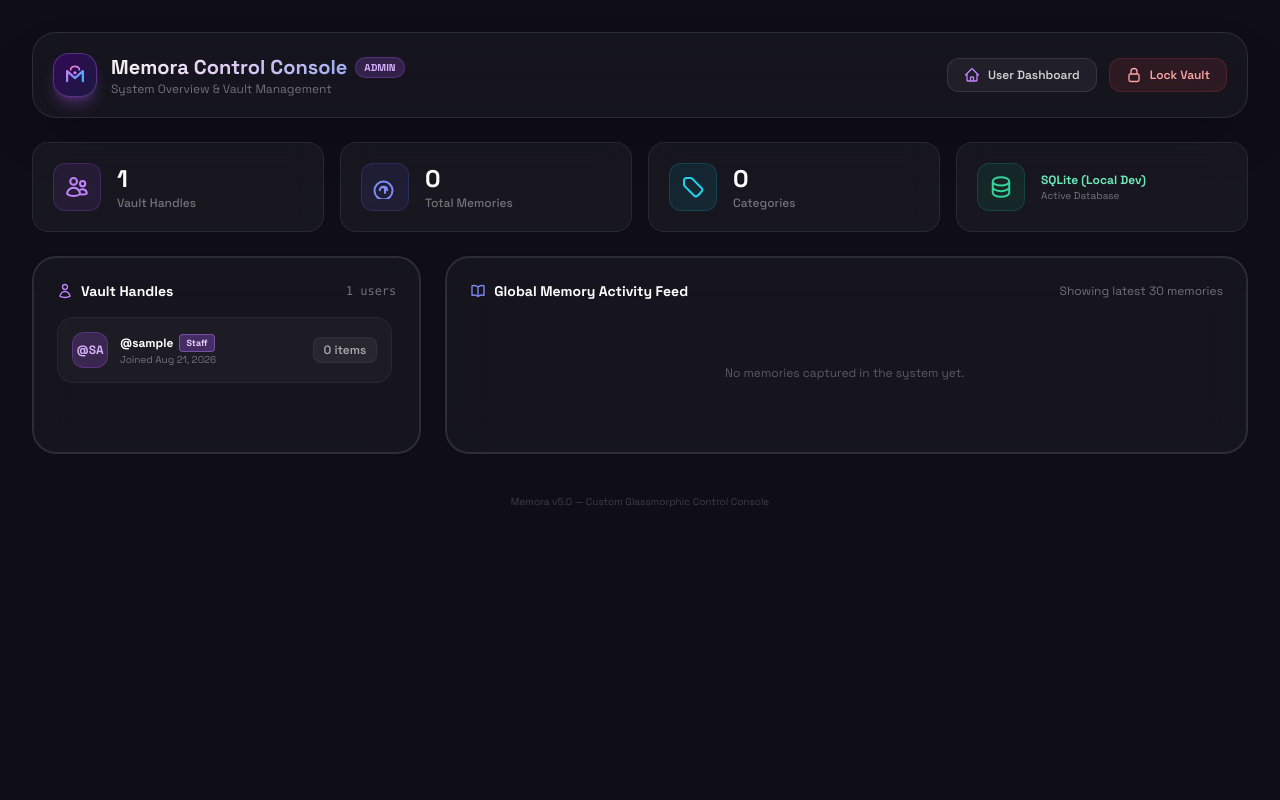
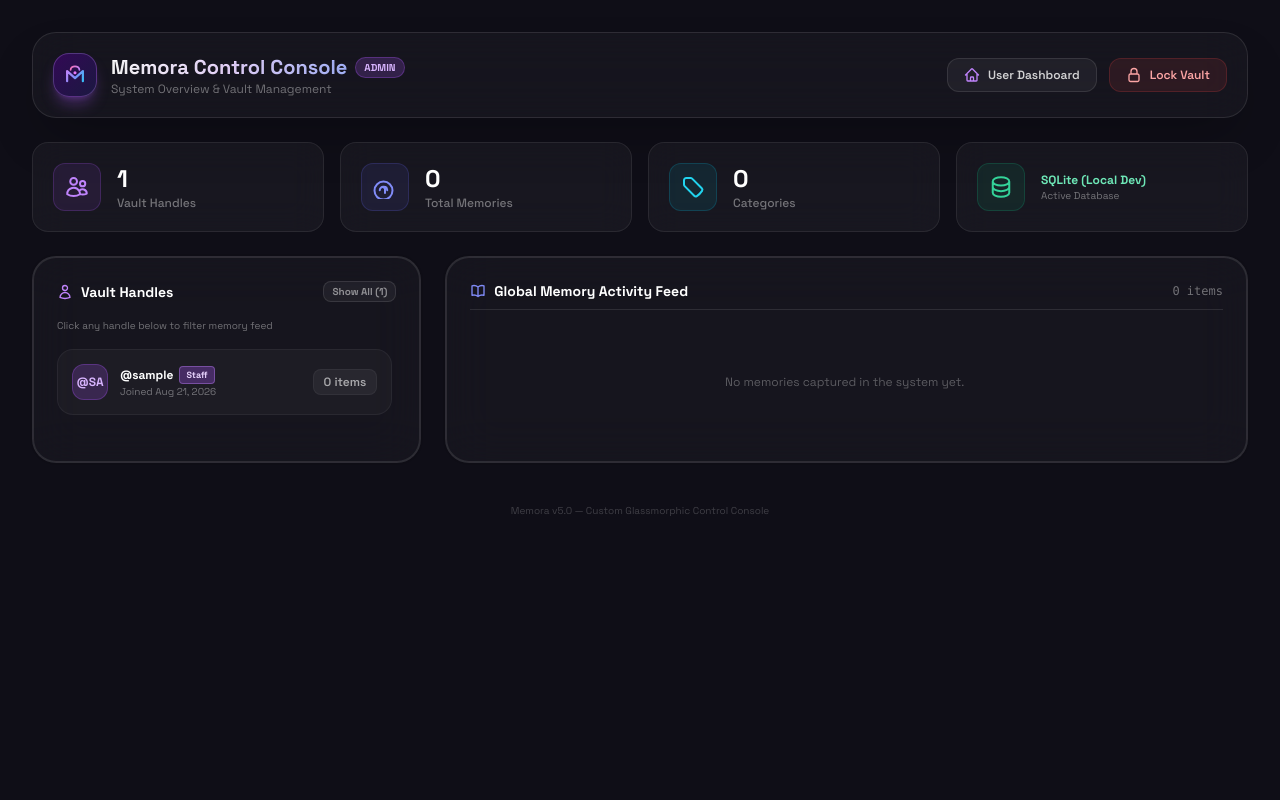
Before and after one commit to omtiwari17/Memora, a Django app: page /ctrl/ in a window 1280 px wide. Run offline with Django 5.2, Linux system fonts and the light colour scheme; the visitor is signed in with stand-in values (Sample User, id 1); data comes from the database, SQL or seed files in the repository; data that the repository does not hold is empty; some libraries are stand-ins or nearby versions.

Commit message:
feat(admin): add interactive HTMX user filtering to admin memory feed when clicking a Vault Handle

```diff
--- a/quotes/templates/quotes/admin_dashboard.html
+++ b/quotes/templates/quotes/admin_dashboard.html
@@ -156,18 +156,32 @@
                         <svg class="w-4 h-4 text-purple-400" fill="none" viewBox="0 0 24 24" stroke="currentColor" stroke-width="2"><path stroke-linecap="round" stroke-linejoin="round" d="M15.75 6a3.75 3.75 0 11-7.5 0 3.75 3.75 0 017.5 0zM4.501 20.118a7.5 7.5 0 0114.998 0A17.933 17.933 0 0112 21.75c-2.676 0-5.216-.584-7.499-1.632z"/></svg>
                         Vault Handles
                     </h2>
-                    <span class="text-xs text-white/40 font-mono">{{ total_users }} users</span>
+                    <button
+                        hx-get="{% url 'custom_admin_panel' %}?user_id="
+                        hx-target="#admin-memory-feed-container"
+                        hx-swap="innerHTML"
+                        class="text-[10px] font-bold text-white/50 hover:text-white bg-white/5 hover:bg-white/10 px-2 py-0.5 rounded-lg border border-white/10 transition-all"
+                    >
+                        Show All ({{ total_users }})
+                    </button>
                 </div>
+
+                <p class="text-[10px] text-white/40">Click any handle below to filter memory feed</p>
 
                 <div class="space-y-2.5 max-h-[500px] overflow-y-auto pr-1">
                     {% for item in user_data %}
-                    <div class="p-3.5 rounded-2xl bg-white/[0.03] hover:bg-white/[0.06] border border-white/5 flex items-center justify-between transition-all">
+                    <div
+                        hx-get="{% url 'custom_admin_panel' %}?user_id={{ item.user.id }}"
+                        hx-target="#admin-memory-feed-container"
+                        hx-swap="innerHTML"
+                        class="p-3.5 rounded-2xl bg-white/[0.03] hover:bg-purple-500/10 hover:border-purple-500/30 border border-white/5 flex items-center justify-between transition-all cursor-pointer group"
+                    >
                         <div class="flex items-center gap-3">
-                            <div class="w-9 h-9 rounded-xl bg-purple-500/20 text-purple-300 font-bold text-xs flex items-center justify-center border border-purple-500/30">
+                            <div class="w-9 h-9 rounded-xl bg-purple-500/20 text-purple-300 font-bold text-xs flex items-center justify-center border border-purple-500/30 group-hover:scale-105 transition-all">
                                 @{{ item.user.username|slice:":2"|upper }}
                             </div>
                             <div>
-                                <div class="text-xs font-bold text-white flex items-center gap-1.5">
+                                <div class="text-xs font-bold text-white flex items-center gap-1.5 group-hover:text-purple-200 transition-all">
                                     @{{ item.user.username }}
                                     {% if item.user.is_staff or item.user.is_superuser %}
                                     <span class="text-[9px] px-1.5 py-0.2 rounded bg-purple-500/30 text-purple-200 border border-purple-400/40">Staff</span>
@@ -177,7 +191,7 @@
                             </div>
                         </div>
 
-                        <div class="flex items-center gap-3">
+                        <div class="flex items-center gap-3" onclick="event.stopPropagation()">
                             <span class="text-xs font-semibold text-white/60 bg-white/5 px-2.5 py-1 rounded-lg border border-white/5">
                                 {{ item.memory_count }} items
                             </span>
@@ -196,58 +210,10 @@
                 </div>
             </div>
 
-            <!-- Global Memories Feed -->
-            <div class="glass rounded-3xl p-6 border border-white/10 lg:col-span-2 space-y-4">
-                <div class="flex items-center justify-between">
-                    <h2 class="text-sm font-bold text-white flex items-center gap-2">
-                        <svg class="w-4 h-4 text-indigo-400" fill="none" viewBox="0 0 24 24" stroke="currentColor" stroke-width="2"><path stroke-linecap="round" stroke-linejoin="round" d="M12 6.042A8.967 8.967 0 006 3.75c-1.052 0-2.062.18-3 .512v14.25A8.987 8.987 0 016 18c2.305 0 4.408.867 6 2.292m0-14.25a8.966 8.966 0 016-2.292c1.052 0 2.062.18 3 .512v14.25A8.987 8.987 0 0018 18c-2.305 0-4.408.867-6 2.292m0-14.25v14.25"/></svg>
-                        Global Memory Activity Feed
-                    </h2>
-                    <span class="text-xs text-white/40">Showing latest 30 memories</span>
-                </div>
-
-                <div class="space-y-3 max-h-[500px] overflow-y-auto pr-1">
-                    {% for mem in recent_memories %}
-                    <div id="admin-mem-{{ mem.id }}" class="p-4 rounded-2xl bg-white/[0.03] hover:bg-white/[0.05] border border-white/5 transition-all space-y-2">
-                        <div class="flex items-center justify-between gap-2">
-                            <div class="flex items-center gap-2">
-                                <span class="text-xs font-bold text-purple-300 bg-purple-500/10 px-2 py-0.5 rounded-md border border-purple-500/20">
-                                    @{{ mem.user.username|default:"anonymous" }}
-                                </span>
-                                {% if mem.category %}
-                                <span class="text-[10px] font-semibold px-2 py-0.5 rounded-md" style="background-color: {{ mem.category.color }}20; color: {{ mem.category.color }}; border: 1px solid {{ mem.category.color }}40;">
-                                    {{ mem.category.name }}
-                                </span>
-                                {% endif %}
-                            </div>
-
-                            <div class="flex items-center gap-3 text-[10px] text-white/40">
-                                <span>{{ mem.created_at|date:"M d, H:i" }}</span>
-                                <button
-                                    hx-post="{% url 'memory_delete' mem.id %}"
-                                    hx-target="#admin-mem-{{ mem.id }}"
-                                    hx-swap="outerHTML"
-                                    hx-confirm="Are you sure you want to delete this memory?"
-                                    class="text-red-400/60 hover:text-red-400 font-bold transition-all"
-                                >
-                                    Delete
-                                </button>
-                            </div>
-                        </div>
-
-                        {% if mem.title %}
-                        <div class="text-xs font-bold text-white">{{ mem.title }}</div>
-                        {% endif %}
-
-                        <div class="text-xs text-white/70 line-clamp-2 leading-relaxed">
-                            {{ mem.content }}
-                        </div>
-                    </div>
-                    {% empty %}
-                    <div class="text-center py-12 text-white/30 text-xs">
-                        No memories captured in the system yet.
-                    </div>
-                    {% endfor %}
+            <!-- Global Memories Feed (Dynamic Container) -->
+            <div class="glass rounded-3xl p-6 border border-white/10 lg:col-span-2">
+                <div id="admin-memory-feed-container" class="space-y-4">
+                    {% include "quotes/partials/admin_memory_feed.html" %}
                 </div>
             </div>
 
--- /dev/null
+++ b/quotes/templates/quotes/partials/admin_memory_feed.html
@@ -0,0 +1,74 @@
+<div class="flex items-center justify-between gap-2 pb-2 border-b border-white/10">
+    <div class="flex items-center gap-2">
+        <h2 class="text-sm font-bold text-white flex items-center gap-2">
+            <svg class="w-4 h-4 text-indigo-400" fill="none" viewBox="0 0 24 24" stroke="currentColor" stroke-width="2"><path stroke-linecap="round" stroke-linejoin="round" d="M12 6.042A8.967 8.967 0 006 3.75c-1.052 0-2.062.18-3 .512v14.25A8.987 8.987 0 016 18c2.305 0 4.408.867 6 2.292m0-14.25a8.966 8.966 0 016-2.292c1.052 0 2.062.18 3 .512v14.25A8.987 8.987 0 0018 18c-2.305 0-4.408.867-6 2.292m0-14.25v14.25"/></svg>
+            {% if selected_user %}
+                <span class="text-purple-300">@{{ selected_user.username }}'s</span> Memory Feed
+            {% else %}
+                Global Memory Activity Feed
+            {% endif %}
+        </h2>
+    </div>
+
+    <div class="flex items-center gap-2">
+        {% if selected_user %}
+        <button
+            hx-get="{% url 'custom_admin_panel' %}?user_id="
+            hx-target="#admin-memory-feed-container"
+            hx-swap="innerHTML"
+            class="text-[10px] font-bold text-purple-300 hover:text-white bg-purple-500/20 hover:bg-purple-500/30 px-2.5 py-1 rounded-lg border border-purple-500/30 transition-all flex items-center gap-1"
+        >
+            ✕ Show All Users
+        </button>
+        {% endif %}
+        <span class="text-xs text-white/40 font-mono">{{ recent_memories|length }} items</span>
+    </div>
+</div>
+
+<div class="space-y-3 max-h-[500px] overflow-y-auto pr-1">
+    {% for mem in recent_memories %}
+    <div id="admin-mem-{{ mem.id }}" class="p-4 rounded-2xl bg-white/[0.03] hover:bg-white/[0.05] border border-white/5 transition-all space-y-2">
+        <div class="flex items-center justify-between gap-2">
+            <div class="flex items-center gap-2">
+                <span class="text-xs font-bold text-purple-300 bg-purple-500/10 px-2 py-0.5 rounded-md border border-purple-500/20">
+                    @{{ mem.user.username|default:"anonymous" }}
+                </span>
+                {% if mem.category %}
+                <span class="text-[10px] font-semibold px-2 py-0.5 rounded-md" style="background-color: {{ mem.category.color }}20; color: {{ mem.category.color }}; border: 1px solid {{ mem.category.color }}40;">
+                    {{ mem.category.name }}
+                </span>
+                {% endif %}
+            </div>
+
+            <div class="flex items-center gap-3 text-[10px] text-white/40">
+                <span>{{ mem.created_at|date:"M d, H:i" }}</span>
+                <button
+                    hx-post="{% url 'memory_delete' mem.id %}"
+                    hx-target="#admin-mem-{{ mem.id }}"
+                    hx-swap="outerHTML"
+                    hx-confirm="Are you sure you want to delete this memory?"
+                    class="text-red-400/60 hover:text-red-400 font-bold transition-all"
+                >
+                    Delete
+                </button>
+            </div>
+        </div>
+
+        {% if mem.title %}
+        <div class="text-xs font-bold text-white">{{ mem.title }}</div>
+        {% endif %}
+
+        <div class="text-xs text-white/70 line-clamp-2 leading-relaxed">
+            {{ mem.content }}
+        </div>
+    </div>
+    {% empty %}
+    <div class="text-center py-12 text-white/30 text-xs">
+        {% if selected_user %}
+        No memories captured by @{{ selected_user.username }} yet.
+        {% else %}
+        No memories captured in the system yet.
+        {% endif %}
+    </div>
+    {% endfor %}
+</div>
--- a/quotes/views.py
+++ b/quotes/views.py
@@ -776,9 +776,12 @@ def favicon_view(request):
 # ── Custom Glassmorphic Admin Console ──────────────────────────────────
 @login_required(login_url="login")
 def custom_admin_panel(request):
-    """Custom glassmorphic admin dashboard for system administration."""
+    """Custom glassmorphic admin dashboard for system administration with user filtering."""
     if not (request.user.is_staff or request.user.is_superuser):
         return render(request, "quotes/admin_denied.html", status=403)
+
+    selected_user_id = request.GET.get("user_id", "").strip()
+    selected_user = None
 
     users = User.objects.all().order_by("-date_joined")
     user_data = []
@@ -789,7 +792,22 @@ def custom_admin_panel(request):
             "memory_count": mem_count,
         })
 
-    recent_memories = Memory.objects.select_related("user", "category").all().order_by("-created_at")[:30]
+    recent_memories = Memory.objects.select_related("user", "category").all()
+
+    if selected_user_id.isdigit():
+        selected_user = User.objects.filter(pk=int(selected_user_id)).first()
+        if selected_user:
+            recent_memories = recent_memories.filter(user=selected_user)
+
+    recent_memories = recent_memories.order_by("-created_at")[:50]
+
+    # HTMX Partial swap for live feed filtering
+    if request.headers.get("HX-Request") and "user_id" in request.GET:
+        return render(request, "quotes/partials/admin_memory_feed.html", {
+            "recent_memories": recent_memories,
+            "selected_user": selected_user,
+        })
+
     total_memories = Memory.objects.count()
     total_users = User.objects.count()
     total_categories = Category.objects.count()
@@ -804,6 +822,7 @@ def custom_admin_panel(request):
     return render(request, "quotes/admin_dashboard.html", {
         "user_data": user_data,
         "recent_memories": recent_memories,
+        "selected_user": selected_user,
         "total_memories": total_memories,
         "total_users": total_users,
         "total_categories": total_categories,
```
